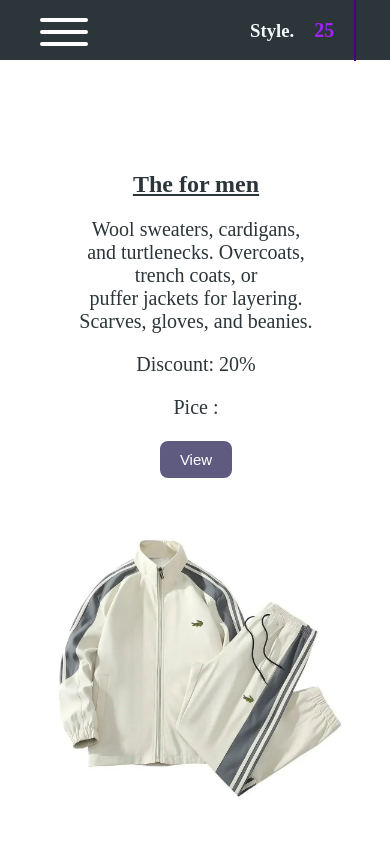
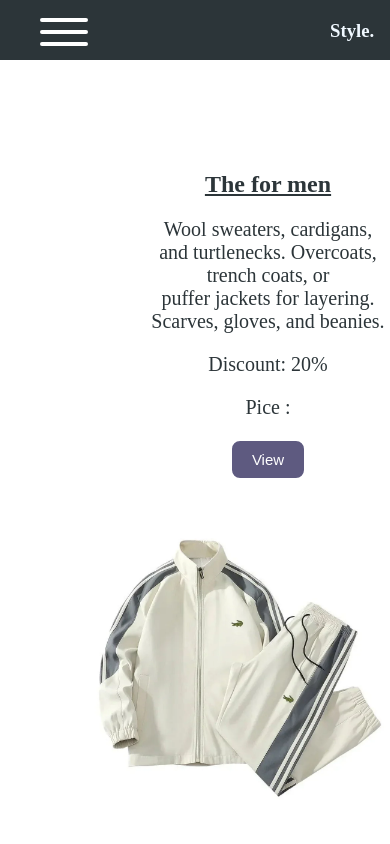
Before and after one commit to 24lyhour/Shopping-style.25, a plain HTML site: page index.html in a window 390 px wide. Shown: the top 844 px of the page. Drawn offline with nearby package versions, Linux system fonts and the light colour scheme.

Commit message:
Update style.css

```diff
--- a/style.css
+++ b/style.css
@@ -1003,7 +1003,7 @@ top: 0;
     }
    .left-menu{
         position: absolute;
-        left: 0;
+        left: 5rem;
         top: 0;
     }
 
@@ -1127,12 +1127,12 @@ top: 0;
 
 }.container-1 .preview-right{
     position: absolute;
-    left: 3rem;
+    left: 5.5rem;
     top: 32rem;
 }
 .container-1 .preview-left{
     position: absolute;
-    left: 1rem;
+    left: 5.5rem;
     top: 30rem;
     width: 300px;
 }
@@ -1150,4 +1150,5 @@ top: 0;
   right: -10rem;
 }
 
+
 }
```
